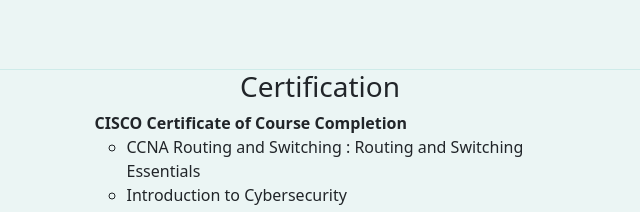
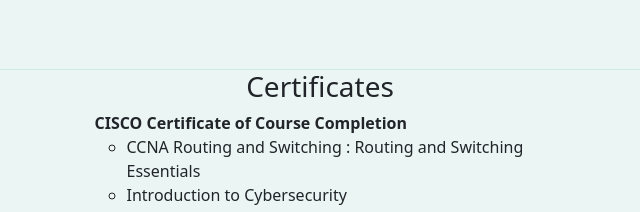
Before and after one commit to diahml/diahml.github.io, a plain HTML site: page index.html in a window 1280 px wide. Shown: the part 558-770 px from the top of the page, 605-1245 px from the left. Drawn offline with nearby package versions, Linux system fonts and the light colour scheme.

Commit message:
Update index.html

```diff
--- a/index.html
+++ b/index.html
@@ -33,7 +33,7 @@
       <div class="container">
         <div class="row text-center">
           <div class="col"><h3>Education</h3></div>
-          <div class="col"><h3>Certification</h3></div>
+          <div class="col"><h3>Certificates</h3></div>
         </div>
         <div class="row justify-content-around">
           <div class="col-5">
```
